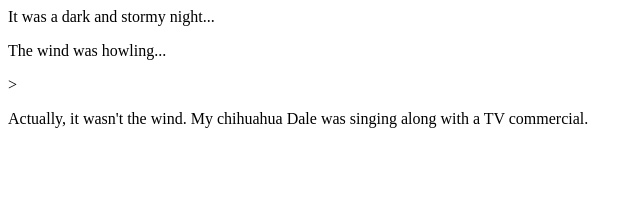
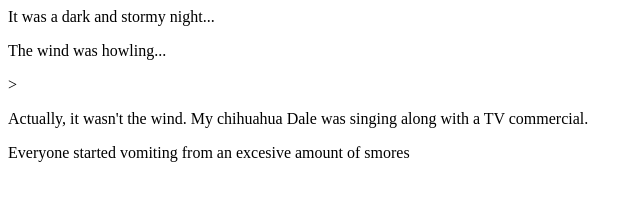
Before and after one commit to benasselmeier/fireside-story, a plain HTML site: page index.html in a window 1280 px wide. Shown: the whole page, without its empty margins (0-643 px from the left). Drawn offline with Linux system fonts and the light colour scheme.

Commit message:
again added to story

```diff
--- a/index.html
+++ b/index.html
@@ -3,5 +3,6 @@
     <p>It was a dark and stormy night...</p>
     <p>The wind was howling...</p>>
     <p>Actually, it wasn't the wind. My chihuahua Dale was singing along with a TV commercial.</p>
+    <p>Everyone started vomiting from an excesive amount of smores</p>
   </body>
 </html>
```
